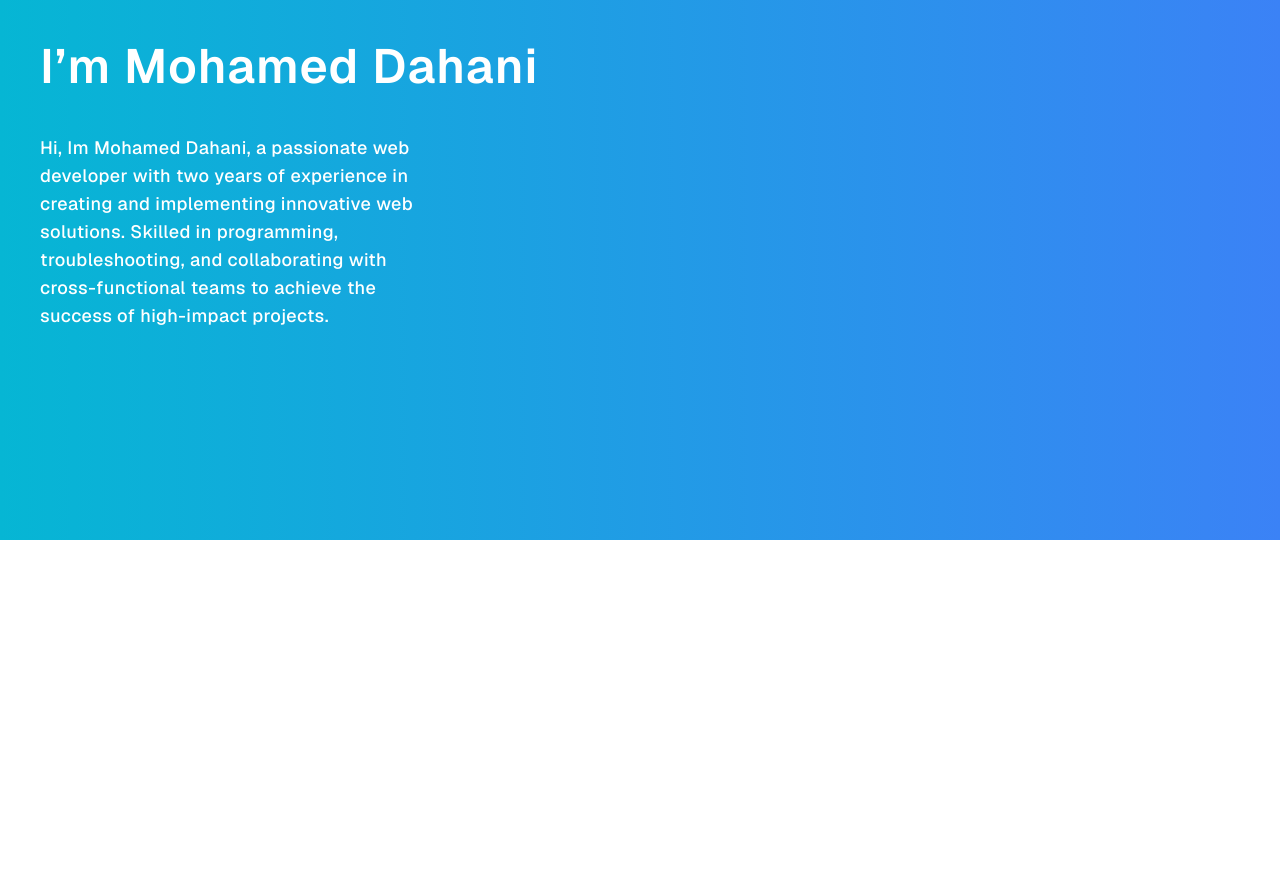
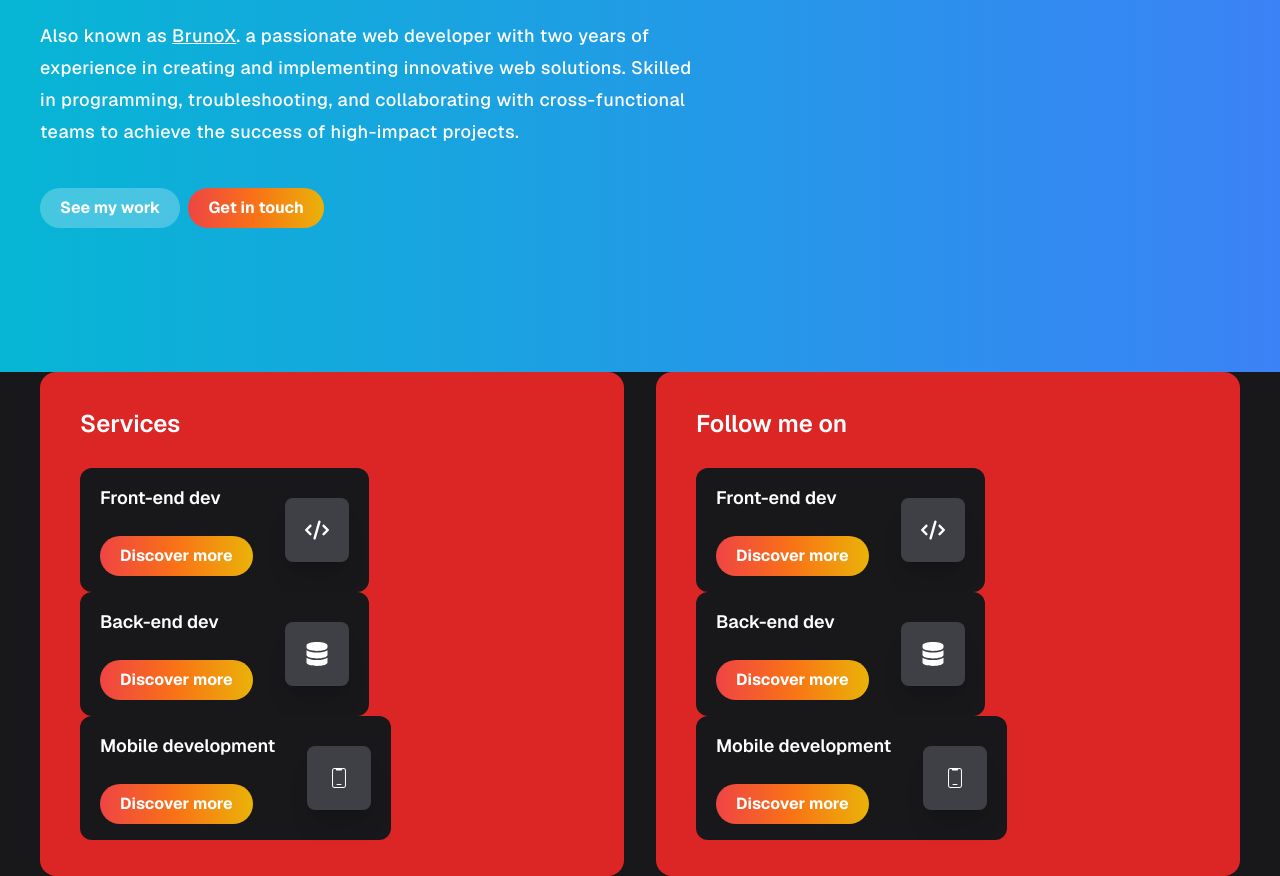
Before and after one commit to dahani-dev/portfolio-with-Nextjs, a Next.js app: page / in a window 1280 px wide. Shown: the part 260-1136 px from the top of the page. Before the commit the page ends 800 px from the top, so only its background shows below. Built offline with nearby package versions, Linux system fonts and the light colour scheme.

Commit message:
start on the main section

```diff
--- /dev/null
+++ b/src/app/components/hero.jsx
@@ -0,0 +1,28 @@
+import Link from "next/link";
+
+const Hero = () => {
+  return (
+    <section className="px-10 py-36">
+      <h1 className="text-5xl text-white font-semibold tracking-wide mb-5">
+        I’m Mohamed Dahani
+      </h1>
+      <p className=" text-white font-medium text-lg tracking-wide max-w-2xl leading-8 mb-10">
+        Also known as <span className="underline">BrunoX</span>. a passionate
+        web developer with two years of experience in creating and implementing
+        innovative web solutions. Skilled in programming, troubleshooting, and
+        collaborating with cross-functional teams to achieve the success of
+        high-impact projects.
+      </p>
+      <div className="flex gap-2 items-center">
+        <button className="text-white bg-white/25 py-2 px-5 font-bold rounded-full hover:bg-white/50 transition-colors">
+          <Link href="">See my work</Link>
+        </button>
+        <button className="text-white bg-gradient-to-r from-red-500 via-orange-500 to-yellow-500 py-2 px-5 font-bold rounded-full hover:bg-gradient-to-r hover:from-cyan-500 hover:to-blue-500 transition-colors">
+          <Link href="">Get in touch</Link>
+        </button>
+      </div>
+    </section>
+  );
+};
+
+export default Hero;
--- /dev/null
+++ b/src/app/components/main.jsx
@@ -0,0 +1,119 @@
+import Link from "next/link";
+import { FaCode } from "react-icons/fa6";
+import { CiMobile3 } from "react-icons/ci";
+import { FaDatabase } from "react-icons/fa";
+
+const main = () => {
+  return (
+    <main className="bg-white dark:bg-[#18181B] px-10 flex gap-8">
+      <div className="backdrop-blur-md bg-red-600 py-9 px-10 rounded-2xl">
+        <h1 className="text-white font-semibold text-2xl mb-7">Services</h1>
+        <div className="flex items-center justify-between flex-wrap">
+          <div className="flex items-center gap-8 py-4 px-5 bg-white rounded-xl dark:bg-[#18181B]">
+            <div className="">
+              <h1 className="text-black font-semibold text-lg mb-6 dark:text-white">
+                Front-end dev
+              </h1>
+              <button className="text-white bg-gradient-to-r from-red-500 via-orange-500 to-yellow-500 py-2 px-5 font-bold rounded-full hover:bg-gradient-to-r hover:from-cyan-500 hover:to-blue-500 transition-colors">
+                <Link href="">Discover more</Link>
+              </button>
+            </div>
+
+            <button className="text-black bg-white text-2xl rounded-lg dark:bg-[#3F3F46] dark:text-white shadow-xl p-5 hover:bg-gradient-to-r from-cyan-500 to-blue-500 hover:text-white transition-colors">
+              <Link href="">
+                <FaCode />
+              </Link>
+            </button>
+          </div>
+          <div className="flex items-center gap-8 py-4 px-5 bg-white rounded-xl dark:bg-[#18181B]">
+            <div className="">
+              <h1 className="text-black font-semibold text-lg mb-6 dark:text-white">
+                Back-end dev
+              </h1>
+              <button className="text-white bg-gradient-to-r from-red-500 via-orange-500 to-yellow-500 py-2 px-5 font-bold rounded-full hover:bg-gradient-to-r hover:from-cyan-500 hover:to-blue-500 transition-colors">
+                <Link href="">Discover more</Link>
+              </button>
+            </div>
+
+            <button className="text-black bg-white text-2xl rounded-lg dark:bg-[#3F3F46] dark:text-white shadow-xl p-5 hover:bg-gradient-to-r from-cyan-500 to-blue-500 hover:text-white transition-colors">
+              <Link href="">
+              <FaDatabase />
+              </Link>
+            </button>
+          </div>
+          <div className="flex items-center gap-8 py-4 px-5 bg-white rounded-xl dark:bg-[#18181B]">
+            <div className="">
+              <h1 className="text-black font-semibold text-lg mb-6 dark:text-white">
+                Mobile development
+              </h1>
+              <button className="text-white bg-gradient-to-r from-red-500 via-orange-500 to-yellow-500 py-2 px-5 font-bold rounded-full hover:bg-gradient-to-r hover:from-cyan-500 hover:to-blue-500 transition-colors">
+                <Link href="">Discover more</Link>
+              </button>
+            </div>
+
+            <button className="text-black bg-white text-2xl rounded-lg dark:bg-[#3F3F46] dark:text-white shadow-xl p-5 hover:bg-gradient-to-r from-cyan-500 to-blue-500 hover:text-white transition-colors">
+              <Link href="">
+              <CiMobile3 />
+              </Link>
+            </button>
+          </div>
+        </div>
+      </div>
+      <div className="backdrop-blur-md bg-red-600 py-9 px-10 rounded-2xl">
+        <h1 className="text-white font-semibold text-2xl mb-7">Follow me on</h1>
+        <div className="flex items-center justify-between flex-wrap">
+          <div className="flex items-center gap-8 py-4 px-5 bg-white rounded-xl dark:bg-[#18181B]">
+            <div className="">
+              <h1 className="text-black font-semibold text-lg mb-6 dark:text-white">
+                Front-end dev
+              </h1>
+              <button className="text-white bg-gradient-to-r from-red-500 via-orange-500 to-yellow-500 py-2 px-5 font-bold rounded-full hover:bg-gradient-to-r hover:from-cyan-500 hover:to-blue-500 transition-colors">
+                <Link href="">Discover more</Link>
+              </button>
+            </div>
+
+            <button className="text-black bg-white text-2xl rounded-lg dark:bg-[#3F3F46] dark:text-white shadow-xl p-5 hover:bg-gradient-to-r from-cyan-500 to-blue-500 hover:text-white transition-colors">
+              <Link href="">
+                <FaCode />
+              </Link>
+            </button>
+          </div>
+          <div className="flex items-center gap-8 py-4 px-5 bg-white rounded-xl dark:bg-[#18181B]">
+            <div className="">
+              <h1 className="text-black font-semibold text-lg mb-6 dark:text-white">
+                Back-end dev
+              </h1>
+              <button className="text-white bg-gradient-to-r from-red-500 via-orange-500 to-yellow-500 py-2 px-5 font-bold rounded-full hover:bg-gradient-to-r hover:from-cyan-500 hover:to-blue-500 transition-colors">
+                <Link href="">Discover more</Link>
+              </button>
+            </div>
+
+            <button className="text-black bg-white text-2xl rounded-lg dark:bg-[#3F3F46] dark:text-white shadow-xl p-5 hover:bg-gradient-to-r from-cyan-500 to-blue-500 hover:text-white transition-colors">
+              <Link href="">
+              <FaDatabase />
+              </Link>
+            </button>
+          </div>
+          <div className="flex items-center gap-8 py-4 px-5 bg-white rounded-xl dark:bg-[#18181B]">
+            <div className="">
+              <h1 className="text-black font-semibold text-lg mb-6 dark:text-white">
+                Mobile development
+              </h1>
+              <button className="text-white bg-gradient-to-r from-red-500 via-orange-500 to-yellow-500 py-2 px-5 font-bold rounded-full hover:bg-gradient-to-r hover:from-cyan-500 hover:to-blue-500 transition-colors">
+                <Link href="">Discover more</Link>
+              </button>
+            </div>
+
+            <button className="text-black bg-white text-2xl rounded-lg dark:bg-[#3F3F46] dark:text-white shadow-xl p-5 hover:bg-gradient-to-r from-cyan-500 to-blue-500 hover:text-white transition-colors">
+              <Link href="">
+              <CiMobile3 />
+              </Link>
+            </button>
+          </div>
+        </div>
+      </div>
+    </main>
+  );
+};
+
+export default main;
--- a/src/app/components/Header.jsx
+++ b/src/app/hooks/header.jsx
@@ -12,9 +12,12 @@ const Header = () => {
   const [showMenu, setShowMenu] = useState(false);
 
   // set the theme
-  const [theme, setTheme] = useState(
-    localStorage.getItem("currentMode") ?? "dark"
-  );
+  const [theme, setTheme] = useState("dark");
+
+  useEffect(() => {
+    const currentMode = localStorage.getItem("currentMode") ?? "dark";
+    setTheme(currentMode);
+  }, []);
   useEffect(() => {
     if (theme === "light") {
       document.body.classList.remove("dark");
@@ -26,7 +29,7 @@ const Header = () => {
   }, [theme]);
 
   return (
-    <header className="flex justify-around gap-5 px-6 py-3 border text-white backdrop-blur-3xl sticky top-0 max-md:justify-between">
+    <header className="flex justify-around gap-5 px-6 py-3 text-white backdrop-blur-3xl sticky top-0 max-md:justify-between">
       {/* Logo inshallah */}
       <div />
       <nav className="flex gap-10 py-2.5 px-7 max-md:hidden">
@@ -44,7 +47,7 @@ const Header = () => {
         </Link>
       </nav>
       <div className="flex items-center gap-3">
-        <button className="bg-blue-400 px-10 py-2 rounded-full  font-semibold hover:bg-blue-300 transition-colors max-md:hidden">
+        <button className="bg-white/25 px-10 py-2 rounded-full  font-semibold hover:bg-white/50 transition-colors max-md:hidden">
           <Link href="/contact">Contact</Link>
         </button>
         <button
@@ -58,15 +61,11 @@ const Header = () => {
         <button
           onClick={() => {
             // send value to ls
-            localStorage.setItem(
-              "currentMode",
-              theme === "dark" ? "light" : "dark"
-            );
-
-            // get value from ls
-            setTheme(localStorage.getItem("currentMode"));
+            const newTheme = theme === "dark" ? "light" : "dark";
+            localStorage.setItem("currentMode", newTheme);
+            setTheme(newTheme);
           }}
-          className="w-10 h-10 flex justify-center items-center rounded-full bg-blue-400 hover:bg-blue-300 transition-colors"
+          className="w-10 h-10 flex justify-center items-center rounded-full bg-white/25 hover:bg-white/50 transition-colors"
         >
           {theme === "light" ? (
             <MdOutlineDarkMode className="text-lg"></MdOutlineDarkMode>
@@ -80,7 +79,7 @@ const Header = () => {
 
       {showMenu && (
         <div className="fixed text-black dark:text-white bg-[#282830e6] inset-0 z-50 backdrop-blur-sm">
-          <div className="w-4/5 mt-8 mx-auto bg-[#ffffff] dark:bg-[#18181b] rounded-2xl py-4 px-8 animate-popup">
+          <div className="w-4/5 mx-auto bg-[#ffffff] dark:bg-[#18181b] rounded-2xl py-4 px-8 animate-popup">
             <div className="text-right py-2">
               <button
                 className="text-[25px] hover:rotate-180 hover:text-red-500 transition-transform duration-300"
--- a/src/app/layout.jsx
+++ b/src/app/layout.jsx
@@ -1,4 +1,4 @@
-import Header from "./components/Header";
+import Header from "./hooks/header";
 import "./globals.css";
 import { GeistSans } from "geist/font/sans";
 
--- a/src/app/page.jsx
+++ b/src/app/page.jsx
@@ -1,14 +1,12 @@
+import Hero from "./components/hero";
+import Main from "./components/main";
+
 const Home = () => {
   return (
-    <section className="px-10 py-48 mt-10">
-      <h1 className="text-5xl text-white font-semibold tracking-wide">I’m Mohamed Dahani</h1>
-      <p className="mt-11 text-white font-medium text-lg tracking-wide max-w-96">
-        Hi, Im Mohamed Dahani, a passionate web developer with two years of
-        experience in creating and implementing innovative web solutions.
-        Skilled in programming, troubleshooting, and collaborating with
-        cross-functional teams to achieve the success of high-impact projects.
-      </p>
-    </section>
+    <main>
+      <Hero />
+      <Main />
+    </main>
   );
 };
 
```
